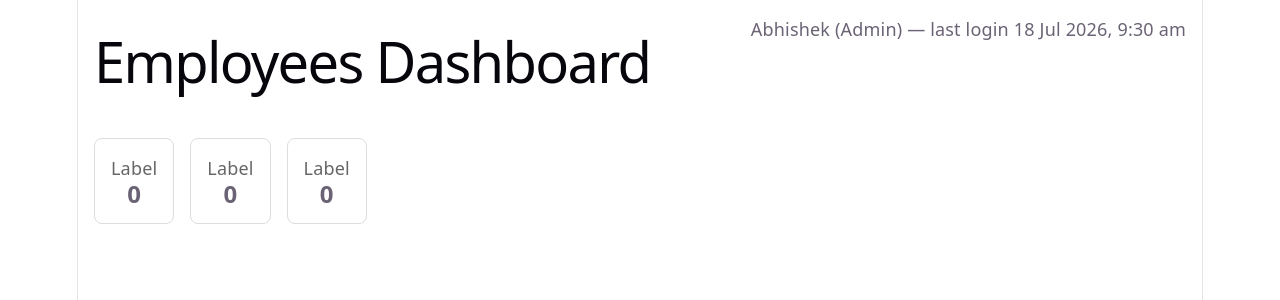
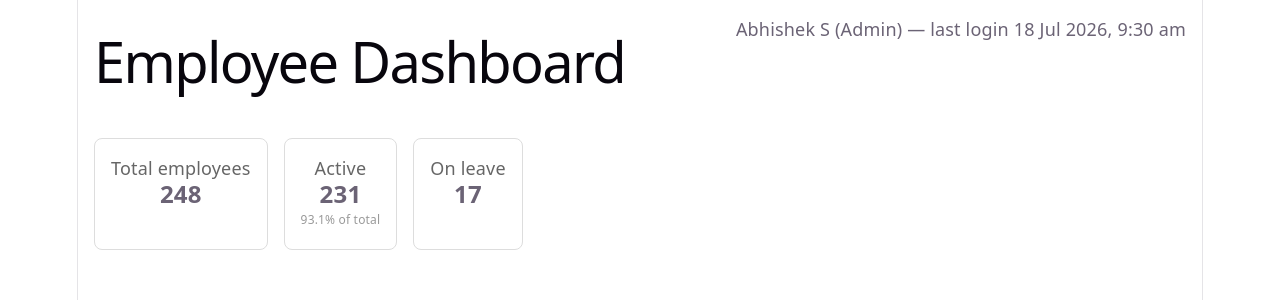
Before and after one commit to abhisinghdev03/employee-dashboard, a React (Vite) app: page / in a window 1280 px wide. Shown: the top 300 px of the page. Built offline with nearby package versions, Linux system fonts and the light colour scheme.

Commit message:
feat: parameterize components with props, data flows from App down

```diff
--- a/src/App.jsx
+++ b/src/App.jsx
@@ -3,9 +3,11 @@ import StatsSection from "./components/StatsSection.jsx";
 
 function App() {
 
+  const user = { name: "Abhishek S" , role: "Admin", lastLogin: "2026-07-18T09:30:00" };
+
   return (
     <>
-      <Header/>
+      <Header user={user}/>
       <StatsSection/>
     </>
   );
--- a/src/components/Header.jsx
+++ b/src/components/Header.jsx
@@ -1,7 +1,8 @@
 import PageTitle from "./PageTitle";
 
-function Header(){
-    const user = { name: "Abhishek", role: "Admin", lastLogin: "2026-07-18T09:30:00" };
+function Header({user}){
+
+    const title="Employee Dashboard";
 
     const formatDate = (iso) =>
         new Date(iso).toLocaleString("en-IN", { dateStyle: "medium", timeStyle: "short" });
@@ -9,7 +10,7 @@ function Header(){
     return (
 
         <header style={{ display: "flex", justifyContent: "space-between", padding: 16 }}>
-            <PageTitle/>
+            <PageTitle title={title}/>
             <div>
                 {user.name} ({user.role}) — last login {formatDate(user.lastLogin)}
             </div>
--- a/src/components/PageTitle.jsx
+++ b/src/components/PageTitle.jsx
@@ -1,6 +1,6 @@
-function PageTitle(){
+function PageTitle({title="Dashboard"}){
     return (
-        <h1>Employees Dashboard</h1>
+        <h1>{title}</h1>
     );
 }
 
--- a/src/components/StatCard.jsx
+++ b/src/components/StatCard.jsx
@@ -1,8 +1,9 @@
-function StatCard() {
+function StatCard({label, value, sub}) {
   return (
     <div style={{ border: "1px solid #ddd", borderRadius: 8, padding: 16 }}>
-      <p style={{ margin: 0, color: "#666" }}>Label</p>
-      <p style={{ margin: 0, fontSize: 24, fontWeight: "bold" }}>0</p>
+      <p style={{ margin: 0, color: "#666" }}>{label}</p>
+      <p style={{ margin: 0, fontSize: 24, fontWeight: "bold" }}>{value}</p>
+      {sub && <p style={{ margin: 0, fontSize: 12, color: "#999" }}>{sub}</p>}
     </div>
   );
 }
--- a/src/components/StatsSection.jsx
+++ b/src/components/StatsSection.jsx
@@ -7,9 +7,9 @@ function StatsSection(){
     return (
 
         <section style={{ display: "flex", gap:16, padding: 16 }}>
-            <StatCard/>
-            <StatCard/>
-            <StatCard/>
+            <StatCard label="Total employees" value={stats.total} />
+            <StatCard label="Active" value={stats.active} sub={`${activePct}% of total`} />
+            <StatCard label="On leave" value={stats.onLeave} />
         </section>
 
     );
```
